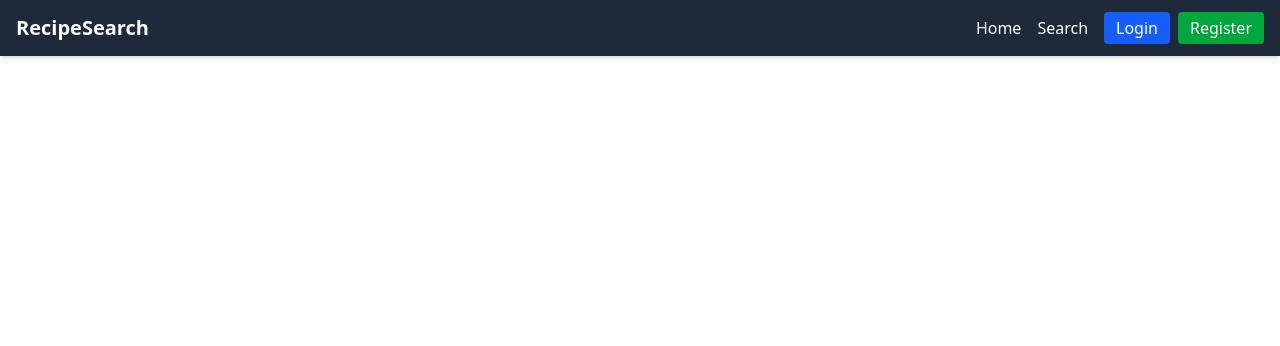
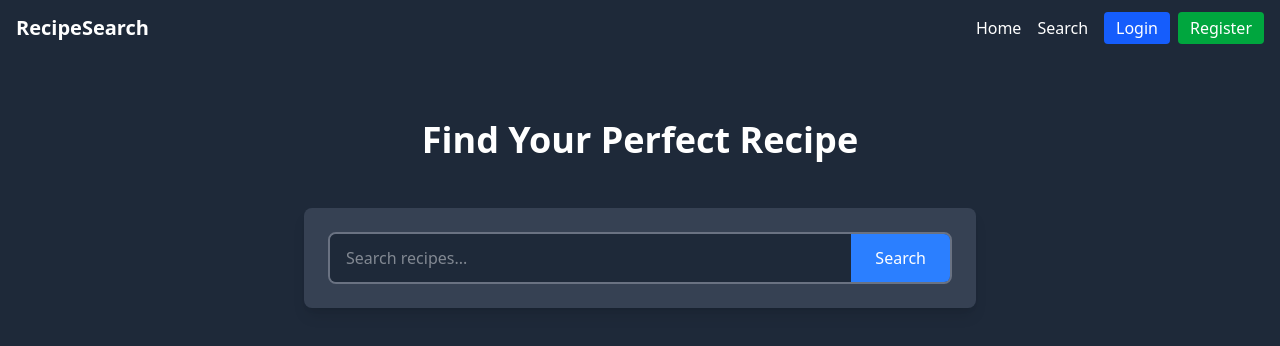
Before and after one commit to OwnNUphaT/IR_Front2, a Vue app: page /search in a window 1280 px wide. Shown: the top 346 px of the page. Built offline with nearby package versions, Linux system fonts and the light colour scheme.

Commit message:
update the image name

```diff
--- a/src/router/index.ts
+++ b/src/router/index.ts
@@ -6,7 +6,7 @@ const router = createRouter({
   history: createWebHistory(import.meta.env.BASE_URL),
   routes: [
     {
-      path: '/',
+      path: '/search',
       name: 'search',
       component: Search,
     },
--- a/src/views/Search.vue
+++ b/src/views/Search.vue
@@ -1,35 +1,38 @@
 <template>
-  <div class="min-h-screen bg-gray-100">
+  <div class="min-h-screen bg-gray-800 text-white">
     <div class="container mx-auto px-4 py-16">
       <div class="max-w-3xl mx-auto text-center mb-12">
-        <h1 class="text-4xl font-bold text-gray-800 mb-4">Find Your Perfect Recipe</h1>
-        <p class="text-lg text-gray-600">Search by ingredients, dish name, or cooking method</p>
+        <h1 class="text-4xl font-bold mb-4">Find Your Perfect Recipe</h1>
       </div>
 
       <div class="max-w-2xl mx-auto">
-        <div class="bg-white rounded-lg shadow-lg p-6">
-          <div class="flex items-center border-2 border-gray-300 rounded-lg overflow-hidden">
+        <div class="bg-gray-700 rounded-lg shadow-lg p-6">
+          <div class="flex items-center border-2 border-gray-500 rounded-lg overflow-hidden">
             <input
               v-model="searchQuery"
               @keyup.enter="performSearch"
               type="text"
               placeholder="Search recipes..."
-              class="w-full px-4 py-3 text-gray-700 focus:outline-none"
+              class="w-full px-4 py-3 text-gray-200 bg-gray-800 focus:outline-none"
             />
             <button
               @click="performSearch"
-              class="bg-blue-600 text-white px-6 py-3 hover:bg-blue-700 transition duration-200"
+              class="bg-blue-500 text-white px-6 py-3 hover:bg-blue-600 transition duration-200"
             >
               Search
             </button>
           </div>
         </div>
 
-        <div v-if="searchResults.length > 0" class="mt-8 bg-white rounded-lg shadow-lg p-6">
-          <h2 class="text-lg font-semibold mb-4">Search Results</h2>
-          <div v-for="(recipe, index) in searchResults" :key="index" class="mb-4 border-b pb-4">
-            <h3 class="text-xl font-semibold">{{ recipe.Name }}</h3>
-            <img v-if="recipe.image_link" :src="recipe.image_link" alt="Recipe Image" class="w-full h-48 object-cover rounded-lg mt-2" />
+        <div v-if="searchResults.length > 0" class="mt-8">
+          <h2 class="text-lg font-semibold mb-4 text-center">Search Results</h2>
+          <div class="grid grid-cols-1 sm:grid-cols-2 md:grid-cols-3 gap-6">
+            <div v-for="(recipe, index) in searchResults" :key="index" class="bg-gray-700 rounded-lg shadow-lg overflow-hidden">
+              <img v-if="recipe.image_url" :src="recipe.image_url" alt="Recipe Image" class="w-full h-48 object-cover" />
+              <div class="p-4">
+                <h3 class="text-xl font-semibold">{{ recipe.Name }}</h3>
+              </div>
+            </div>
           </div>
         </div>
       </div>
@@ -47,25 +50,12 @@ export default {
   data() {
     return {
       searchQuery: '',
-      recentSearches: [],
       searchResults: []
     };
-  },
-  created() {
-    const savedSearches = localStorage.getItem('recentSearches');
-    if (savedSearches) {
-      this.recentSearches = JSON.parse(savedSearches);
-    }
   },
   methods: {
     async performSearch() {
       if (!this.searchQuery.trim()) return;
-
-      if (!this.recentSearches.includes(this.searchQuery)) {
-        this.recentSearches.unshift(this.searchQuery);
-        this.recentSearches = this.recentSearches.slice(0, 5);
-        localStorage.setItem('recentSearches', JSON.stringify(this.recentSearches));
-      }
 
       try {
         const response = await axios.get(`http://127.0.0.1:5000/search`, {
@@ -80,10 +70,6 @@ export default {
       } catch (error) {
         console.error('Error fetching search results:', error);
       }
-    },
-    useRecentSearch(search) {
-      this.searchQuery = search;
-      this.performSearch();
     }
   }
 };
```
